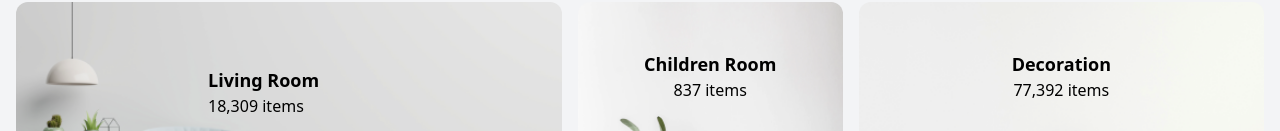
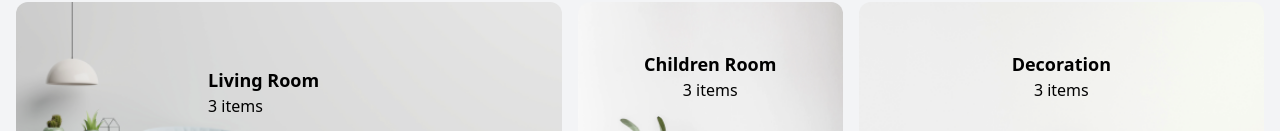
Before and after one commit to alannuari/toko-furniture-react, a React (Create React App) app: page / in a window 1280 px wide. Shown: the part 669-800 px from the top of the page. Built offline with nearby package versions, Linux system fonts and the light colour scheme.

Commit message:
update data dummy category

```diff
--- a/src/data/dummyData.js
+++ b/src/data/dummyData.js
@@ -23,19 +23,19 @@ export const products = {
 
 export const categories = {
     data: [
-        new Category(1, 'Living Room', 18309, 'image-catalog-1.png', {
+        new Category(1, 'Living Room', 3, 'image-catalog-1.png', {
             default: '1/9',
             md: '1/4',
         }),
-        new Category(2, 'Children Room', 837, 'image-catalog-3.png', {
+        new Category(2, 'Children Room', 3, 'image-catalog-3.png', {
             default: '1/9',
             md: '2/2',
         }),
-        new Category(3, 'Decoration', 77392, 'image-catalog-4.png', {
+        new Category(3, 'Decoration', 3, 'image-catalog-4.png', {
             default: '1/9',
             md: '2/3',
         }),
-        new Category(4, 'Master Room', 22094, 'image-catalog-2.png', {
+        new Category(4, 'Master Room', 3, 'image-catalog-2.png', {
             default: '1/9',
             md: '1/4',
         }),
```
